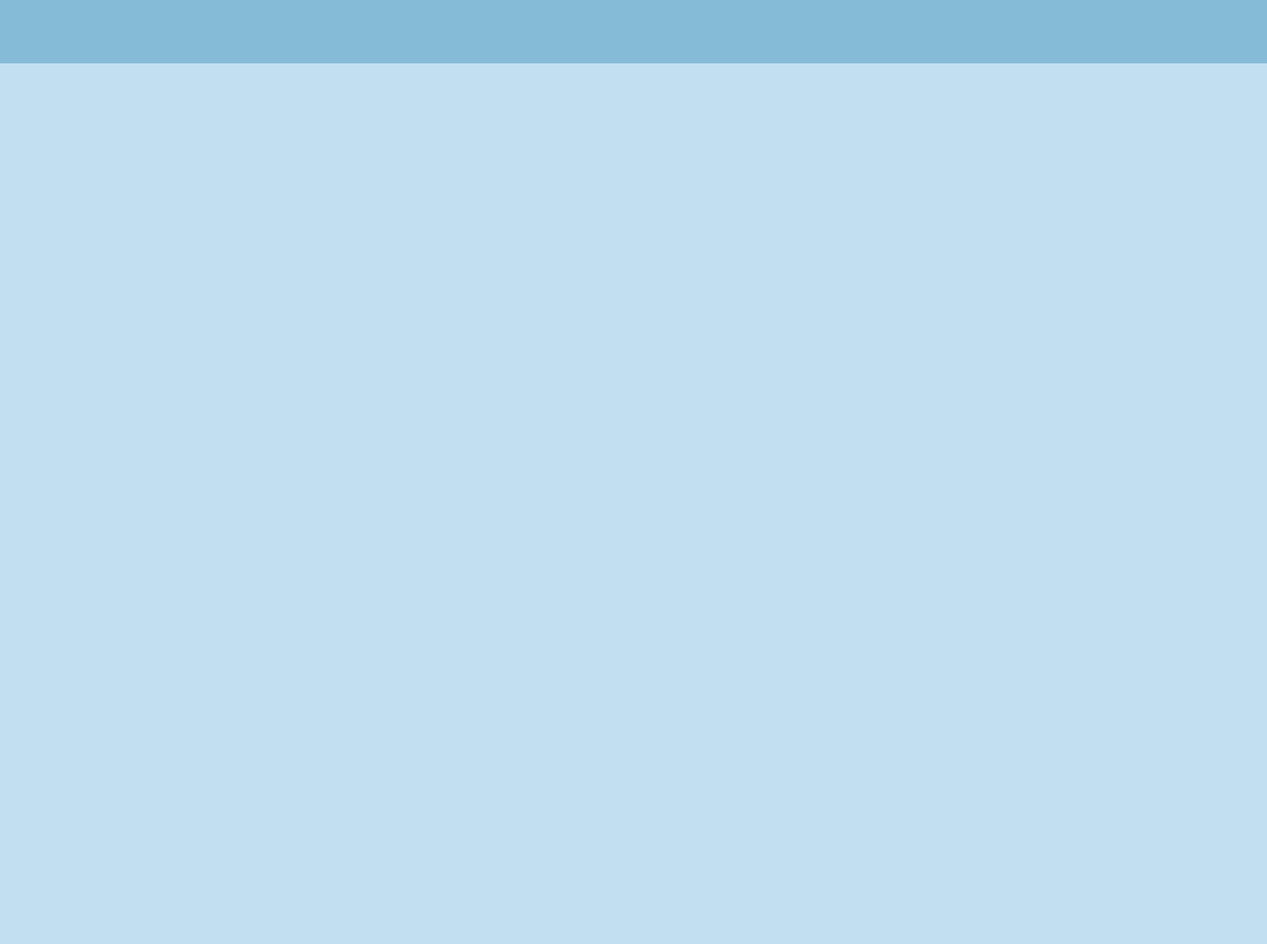
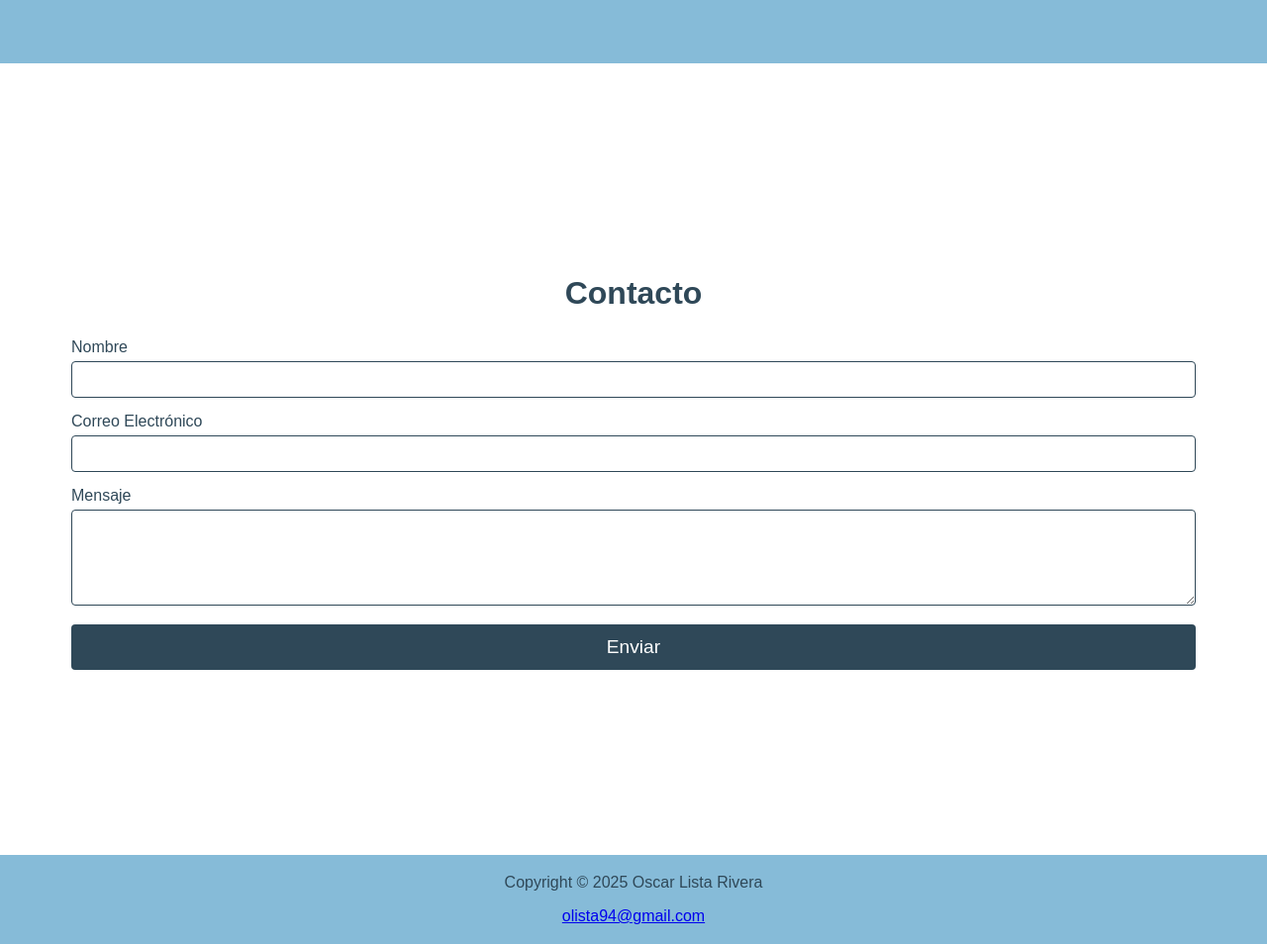
Before and after one commit to olista94/portfolio, a plain HTML site: page index.html in a window 1280 px wide. Shown: the part 1456-2410 px from the top of the page at 99% size. Before the commit the page ends 1520 px from the top, so only its background shows below. Drawn offline with nearby package versions, Linux system fonts and the light colour scheme.

Commit message:
feature: Agregado formulario y footer

```diff
--- a/index.html
+++ b/index.html
@@ -100,5 +100,35 @@
             </div>
         </div>
     </section>
+    <section>
+        <div class="contact-wrapper">
+            <div class="contact__form-container">
+                <h2>Contacto</h2>
+                <form action="#" method="POST" class="contact__form">
+                    <div class="form-group">
+                        <label for="name">Nombre</label>
+                        <input type="text" id="name" name="name" required>
+                    </div>
+                    <div class="form-group">
+                        <label for="email">Correo Electrónico</label>
+                        <input type="email" id="email" name="email" required>
+                    </div>
+                    <div class="form-group">
+                        <label for="message">Mensaje</label>
+                        <textarea id="message" name="message" rows="5" required></textarea>
+                    </div>
+                    <button type="submit" class="contact__submit-button">Enviar</button>
+                </form>
+            </div>
+        </div>
+    </section>
+    <section>
+        <div class="footer-wrapper">
+            <footer>
+                <p>Copyright © 2025 Oscar Lista Rivera</p>
+                <p><a href="mailto:olista94@gmail.com">olista94@gmail.com</a></p>
+            </footer>
+        </div>
+    </section>
 </body>
 </html>
--- a/styles.css
+++ b/styles.css
@@ -316,3 +316,87 @@ h1 {
 }
 
 /* PORTFOLIO END */
+
+/* FORM */
+
+.contact-wrapper {
+    display: flex;
+    justify-content: center;
+    align-items: center;
+    min-height: 100vh;
+    background-color: #fff;
+}
+
+.contact__form-container {
+    padding: 20px;
+    border-radius: 8px;
+    /* box-shadow: 0px 0px 10px rgba(0, 0, 0, 0.1); */
+}
+
+h2 {
+    color: #2F4858;
+    text-align: center;
+}
+
+.form-group {
+    margin-bottom: 15px;
+}
+
+label {
+    display: block;
+    margin-bottom: 5px;
+    color: #2F4858;
+}
+
+input, textarea {
+    width: 100%;
+    padding: 10px;
+    border: 1px solid #2F4858;
+    border-radius: 4px;
+}
+
+.contact__submit-button {
+    width: 100%;
+    padding: 10px;
+    background-color: #2F4858;
+    color: #fff;
+    border: none;
+    border-radius: 4px;
+    cursor: pointer;
+}
+
+.contact__submit-button:hover {
+    background-color: #2F4858;
+}
+
+/* FORM QUERIES */
+
+@media screen and (min-width: 600px) {
+    .contact__form-container {
+        width: 95dvw;
+        padding: 40px;
+        border-radius: 12px;
+    }
+
+    h2 {
+        font-size: 2rem;
+    }
+
+    .contact__submit-button {
+        font-size: 1.2rem;
+        padding: 12px;
+    }
+}
+
+/* FORM END*/
+
+/* FOOTER */
+
+footer {
+    text-align: center;
+    padding: 3px;
+    background-color: #86BBD8;
+    color: #2F4858;
+  }
+
+/* FOOOTER END */
```
